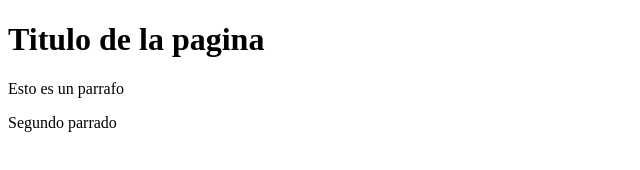
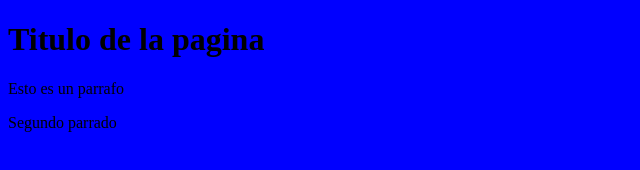
Before and after one commit to SirAlexisM/Proyecto-web-practica, a plain HTML site: page index.html in a window 1280 px wide. Shown: the whole page, without its empty margins (0-640 px from the left). Drawn offline with Linux system fonts and the light colour scheme.

Commit message:
Agregando hoja de estilos

```diff
--- a/index.html
+++ b/index.html
@@ -5,6 +5,7 @@
     <meta http-equiv="X-UA-Compatible" content="IE=edge">
     <meta name="viewport" content="width=device-width, initial-scale=1.0">
     <title>Document</title>
+    <link href="miestilo.css" rel="stylesheet">
 </head>
 <body>
     <h1>Titulo de la pagina</h1>
```
